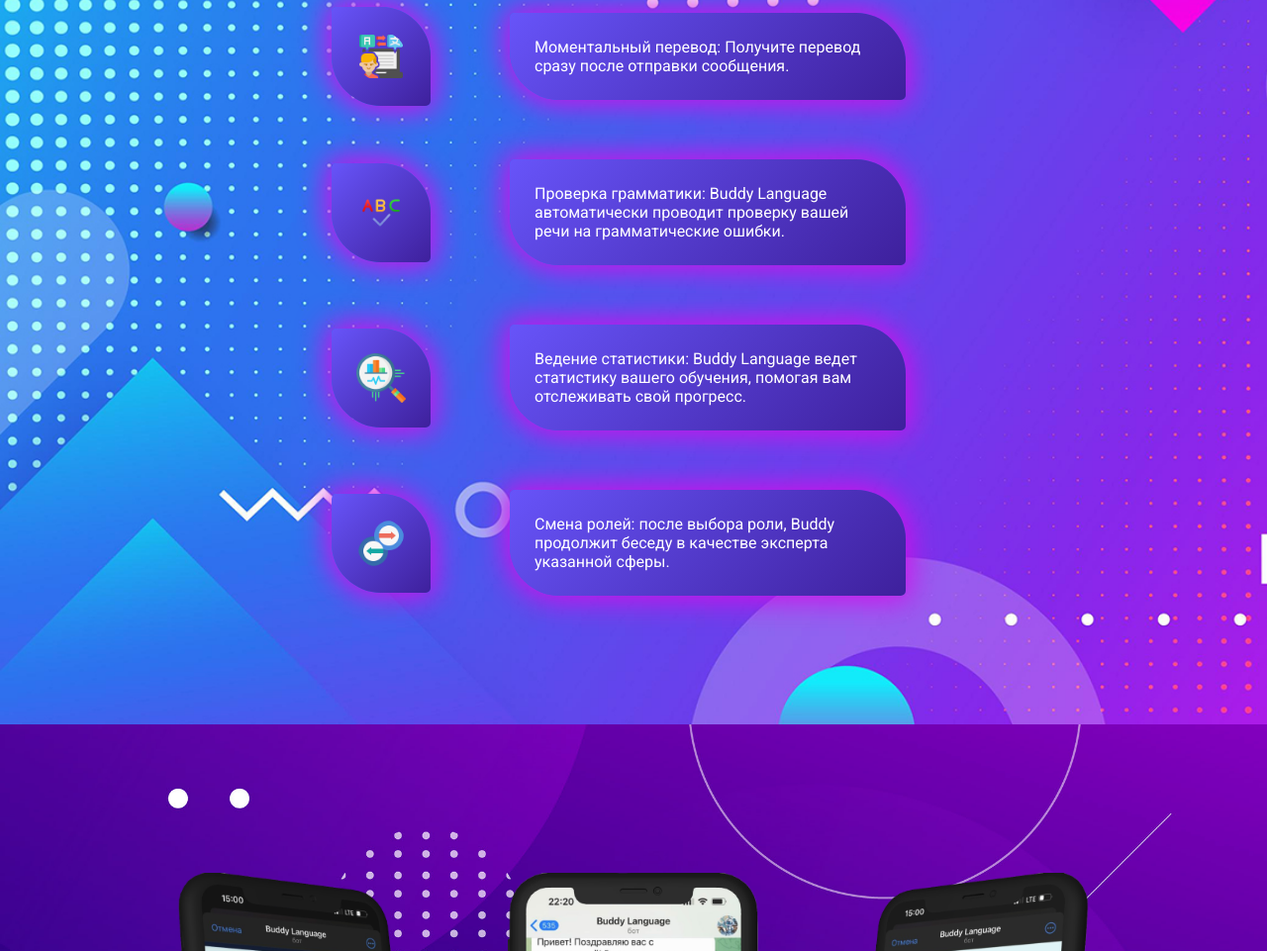
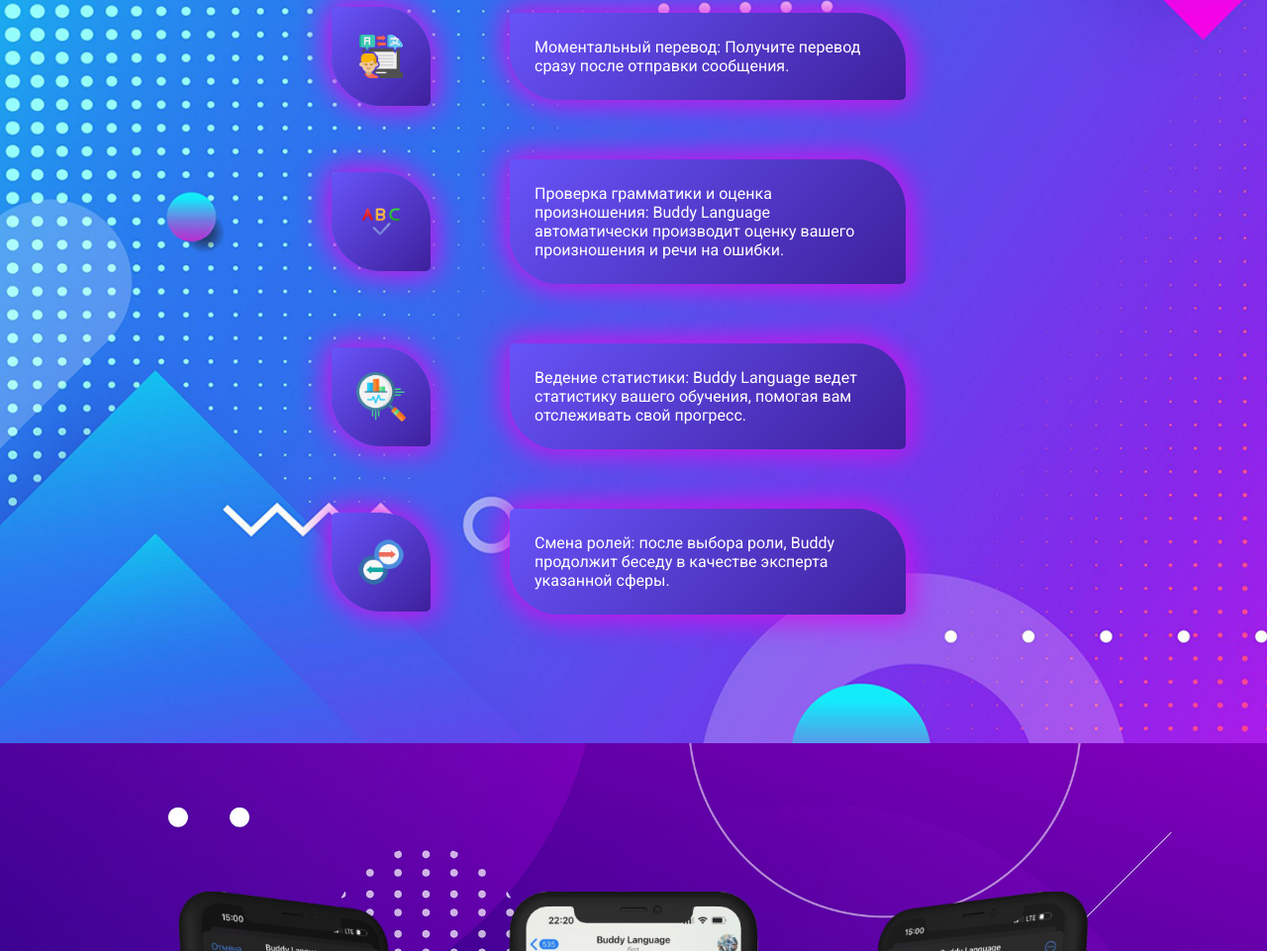
Before and after one commit to STALKSA/BuddyLanding, a plain HTML site: page index.html in a window 1280 px wide. Shown: the part 1764-2725 px from the top of the page at 99% size. Drawn offline with nearby package versions, Linux system fonts and the light colour scheme.

Commit message:
Update index.html

```diff
--- a/index.html
+++ b/index.html
@@ -69,8 +69,7 @@
                 </div>
                 <div class="main__block3-inf_sect">
                     <img src="/assets/images/03.png" alt="">
-                    <h3>Проверка грамматики: Buddy Language автоматически проводит проверку вашей речи на грамматические
-                        ошибки.</h3>
+                    <h3>Проверка грамматики и оценка произношения: Buddy Language автоматически производит оценку вашего произношения и речи на ошибки.</h3>
                 </div>
                 <div class="main__block3-inf_sect">
                     <img src="/assets/images/04.png" alt="">
```
